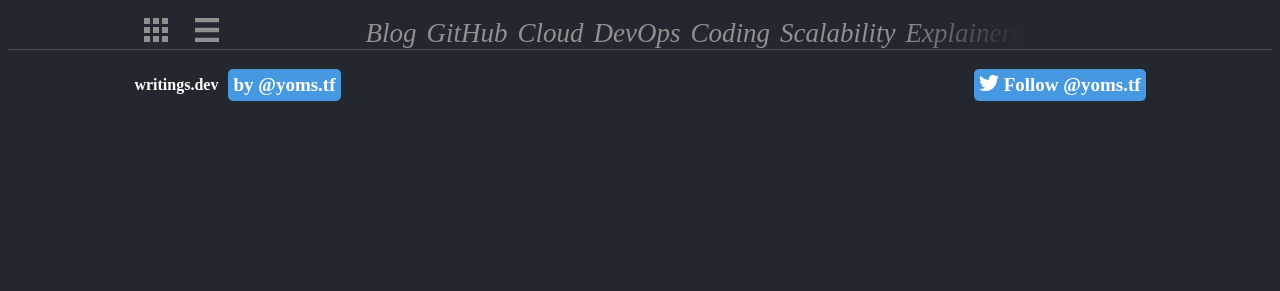
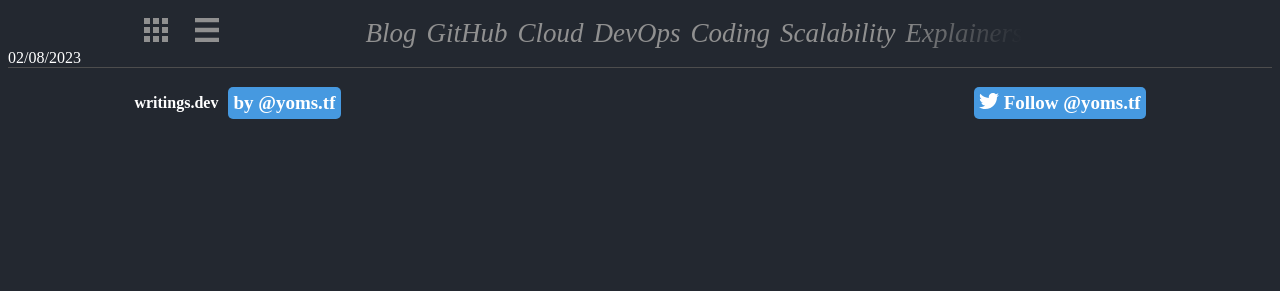
Before and after one commit to YamilMS/practice_blog, a website with bundled scripts: page npm.html in a window 1280 px wide. Shown: the part 509-800 px from the top of the page. Built offline with nearby package versions, Linux system fonts and the light colour scheme.

Commit message:
rying to use the module from outside of /dist, working fine

```diff
--- a/npm.html
+++ b/npm.html
@@ -75,6 +75,7 @@
         </div>
         <section>
             <!-- Aquí voy a mostrar un reloj que usa un modulo de npm -->
+            <div class="test"></div>
         </section>
 
     </main>
--- a/src/index.js
+++ b/src/index.js
@@ -11,8 +11,10 @@ const pagination = document.querySelector('.pagination');
 //NPM daysjs library to format the date
 const today = dayjs().format('DD/MM/YYYY');
 console.log(today);
+document.querySelector('.test').innerHTML= today
+
+
 // Create page buttons
-
 //FIRST the previous button
 let previousBtn = document.createElement('button');
 previousBtn.innerText = "Previous";
```
Also changed, not shown: dist/main.js.
